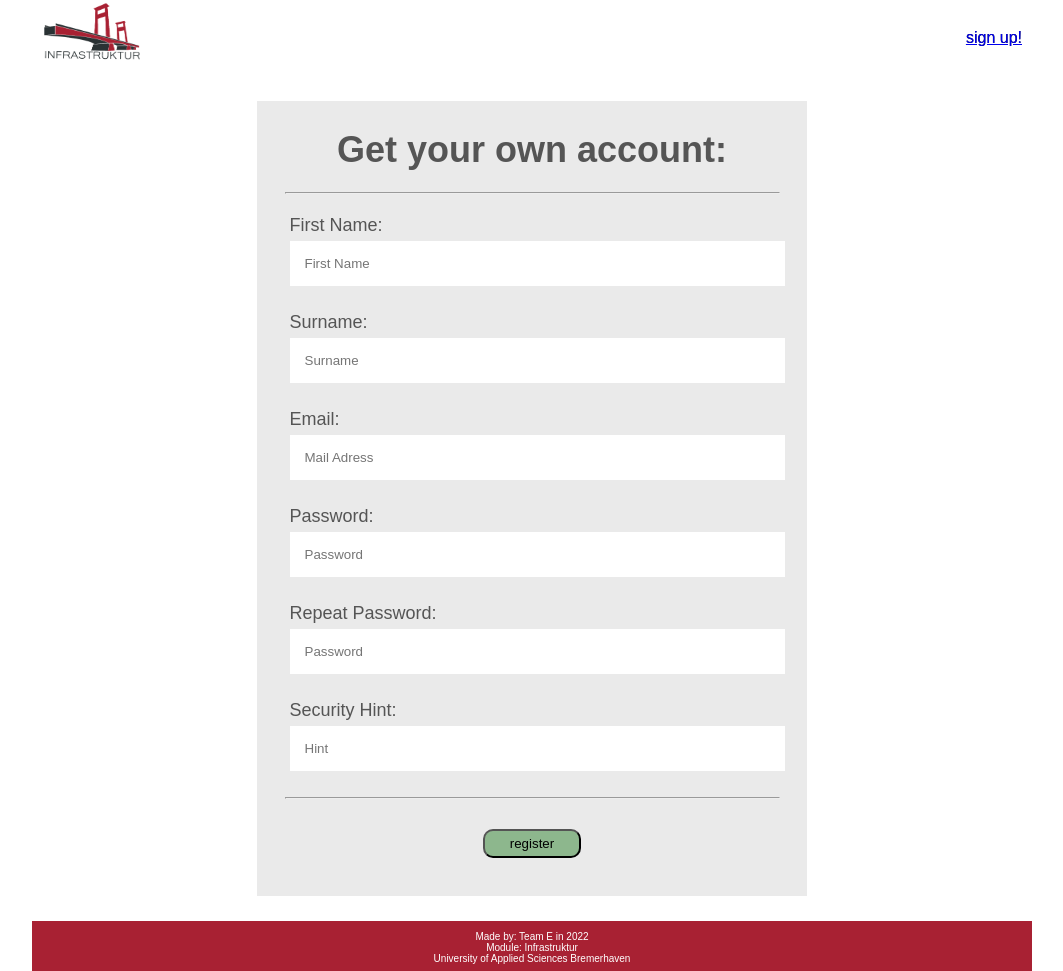
After one commit to picupup/projektChatbot-Infra2022, a PHP site: page /sign_up.php in a window 1280 px wide. The commit adds this page. Shown: the whole page, without its empty margins (108-1171 px from the left). Run offline with PHP 8.4, Linux system fonts and the light colour scheme; a stand-in replaces the project's code that opens the database connection.

Commit message:
Update von 2022-09-11___18:55:05

```diff
--- a/DB/createDB.sql
+++ b/DB/createDB.sql
@@ -12,6 +12,8 @@ create table bot_qa(
 
 create table bot_login(
   id int AUTO_INCREMENT,
+  first_name TEXT,
+  name TEXT,
   email TEXT,
   password TEXT,
   hint TEXT,
@@ -22,4 +24,4 @@ insert into bot_qa (q, a) values ('How are you','not so well');
 insert into bot_qa (q, a) values ('wassup','not much');
 insert into bot_qa (q, a) values ('How are you doing','doing well');
 insert into bot_qa (q, a) values ('How are you today','today im so happy');
-insert into bot_login (email, password, hint) values ('123@gmail.com','123', 'OneTwoThree');
+-- insert into bot_login (first_name, name, email, password, hint) values ('Peter','Lustig','123@gmail.com','123', 'OneTwoThree');
--- a/www/chat.php
+++ b/www/chat.php
@@ -14,7 +14,7 @@ echo"<main class='messageMain'>
       <div id='dialoge'></div><br>
       <form name='robbi' id='robbi' onsubmit='return false' >
         <input type='text' id='question' name='question'>
-        <input type='submit' value='Send' id='sub_butt' onclick='main()'>
+        <button type='submit' value='Send' id='sub_butt' onclick='main()'>Send</button>
       </form>
     </div>
   </div>
--- /dev/null
+++ b/www/check_email.php
@@ -0,0 +1,22 @@
+<?php
+ini_set('display_errors', 1);
+ini_set('display_startup_errors', 1);
+error_reporting(E_ALL);
+
+function check_email($email_post){
+    $conn = return_db_connection();
+
+    $get_mail = mysqli_prepare($conn, "SELECT * FROM bot_login WHERE email = ? ");
+	$get_mail->bind_param('s',$email_post);
+
+	mysqli_execute($get_mail);
+	$result = mysqli_stmt_get_result($get_mail);
+    $affected = mysqli_affected_rows($conn);
+
+    if($affected == 0){
+        return false;
+    }else{
+        return true;
+    }
+}
+?>
--- a/www/html_parts.php
+++ b/www/html_parts.php
@@ -8,7 +8,6 @@ function html_pageHeader(){
         <title>Infrastruktur Team E</title>
         <link rel='icon' type='image/x-icon' href='./images/logo.png'>
         <link rel='stylesheet' type='text/css' href='./styles.css' />
-        <script type='text/javascript' src='javaScript.js'> </script>
     </head>
     <body>
     <header class='header'>
@@ -17,9 +16,9 @@ function html_pageHeader(){
         </div>
         <nav class='header-navbar'>
             <ul class='header-navbar-links'>
-                <!--<li><a href='index.php'>STARTSEITE</a></li>
-                <li><a>ÜBER UNS</a></li>
-                <li><a>LEISTUNGEN</a></li>
+            <!--<li><a href='index.php'>START</a></li>-->
+                <li><a href='sign_up.php'>sign up!</a></li>
+            <!--<li><li><a>LEISTUNGEN</a></li>
                 <li><a>PREISE</a></li>
                 <li><a>REFERENZEN</a></li>
                 <li><a>IMPRESSUM</a></li>
@@ -56,8 +55,6 @@ function html_intern_pageHeader(){
 }
 
 function html_footer(){
-    include("db_connection.php");
-    $conn = return_db_connection();
     echo"<footer class='footer'>
             <div class='container'>
                 <p style='text-align:center;color:white;font-size:10px'>Made by: Team E in 2022<br>Module: Infrastruktur<br>University of Applied Sciences Bremerhaven</p>
--- /dev/null
+++ b/www/sign_up.php
@@ -0,0 +1,71 @@
+<?php
+ini_set('display_errors', 1);
+ini_set('display_startup_errors', 1);
+error_reporting(E_ALL);
+include("db_connection.php");
+include("check_email.php");
+
+function create_acc($first_name, $name, $email, $password, $hint){
+    $conn = return_db_connection();
+    $insert_acc = mysqli_prepare($conn, "INSERT INTO bot_login(first_name, name, email, password, hint) values (?,?,?,?,?)");
+    $insert_acc->bind_param('sssss', $first_name, $name, $email, $password, $hint);
+    mysqli_execute($insert_acc);
+}
+
+if(isset($_POST['register'])){
+    $email_status = check_email($_POST["email"]);
+    if($email_status == 0){
+        if($_POST["password"] == $_POST["password2"]){
+            $pwd_hash = password_hash($_POST["password"], PASSWORD_DEFAULT);
+            create_acc($_POST["first_name"], $_POST["surname"], $_POST["email"], $pwd_hash, $_POST["hint"]);
+            echo "Thank you for sign up! <br> You can login now.";
+            //header("Location: index.php");
+        }else{
+            echo "<script>
+                function showMessage(){
+                    alert('Your Passwords does not match');
+                }
+                showMessage()
+            </script>";
+        }
+    }else{
+        echo "<script>
+        function showMessage(){
+            alert('email adresse already assigned');
+        }
+        showMessage()
+    </script>";
+    }
+}
+
+include("html_parts.php");
+html_pageHeader();
+echo "
+<main class='messageMain'>
+	<div class='message-container'>
+	<div class='message-box'>
+	<h1>Get your own account:</h1><br>
+    <hr><br>
+	<form id='sign_up' name='sign_up' method='post' action='sign_up.php'>
+        <label class='sign_up_label' form='sign_up' for='first_name'>First Name: </label>
+        <input id='first_name' type='text' name='first_name' placeholder='First Name'></input><br><br>
+        <label class='sign_up_label' form='sign_up' for='surname'>Surname: </label>
+        <input id='surname' type='text' name='surname' placeholder='Surname'></input><br><br>
+        <label class='sign_up_label' form='sign_up' for='email'>Email: </label>
+		<input id='email' type='text' name='email' placeholder='Mail Adress' required></input><br><br>
+        <label class='sign_up_label' form='sign_up' for='password'>Password: </label>
+		<input id='password' type='password' name='password' placeholder='Password' required></input><br><br>
+        <label class='sign_up_label' form='sign_up' for='password2'>Repeat Password: </label>
+		<input id='password2' type='password' name='password2' placeholder='Password' required></input><br><br>
+        <label class='sign_up_label' form='sign_up' for='hint'>Security Hint: </label>
+		<input id='hint' type='password' name='hint' placeholder='Hint'></input><br><br>
+        <hr><br>
+        <div id='register'>
+		<button id='register_button' type='submit' name='register'>register</button>
+        </div>
+	</form>
+	</div>
+	</div>
+</main>";
+html_footer();
+?>
--- a/www/styles.css
+++ b/www/styles.css
@@ -98,6 +98,28 @@ th, td {
     border-collapse: collapse;
     padding: 5px;
    }
+#sign_up{
+  text-align: left;
+}
+#register{
+  text-align:center !important;
+}
+#register_button{
+  padding-left: 25px;
+  padding-right: 25px;
+  background-color: rgba(72, 145, 72, 0.564)
+}
+#register_button:hover {
+  background-color: rgb(72, 145, 72);
+}
+input{
+  width: 100%;
+  padding: 15px;
+  margin: 5px 0 22px 0;
+  display: inline-block;
+  border: none;
+  background: #ffffff;
+}
 label, input, select, textarea {
   margin: 5px;
 }
@@ -192,6 +214,7 @@ header {
   flex: 0;
   width: 100%;
   padding: 10px 20px 10px 20px;
+  margin-top: 25px;
 }
 .footer p {
   color: rgb(255, 255, 255);
```
Also changed, not shown: www/db_connection.php (+0 -14 lines), www/index.php (+40 -6 lines), 1 other file.
